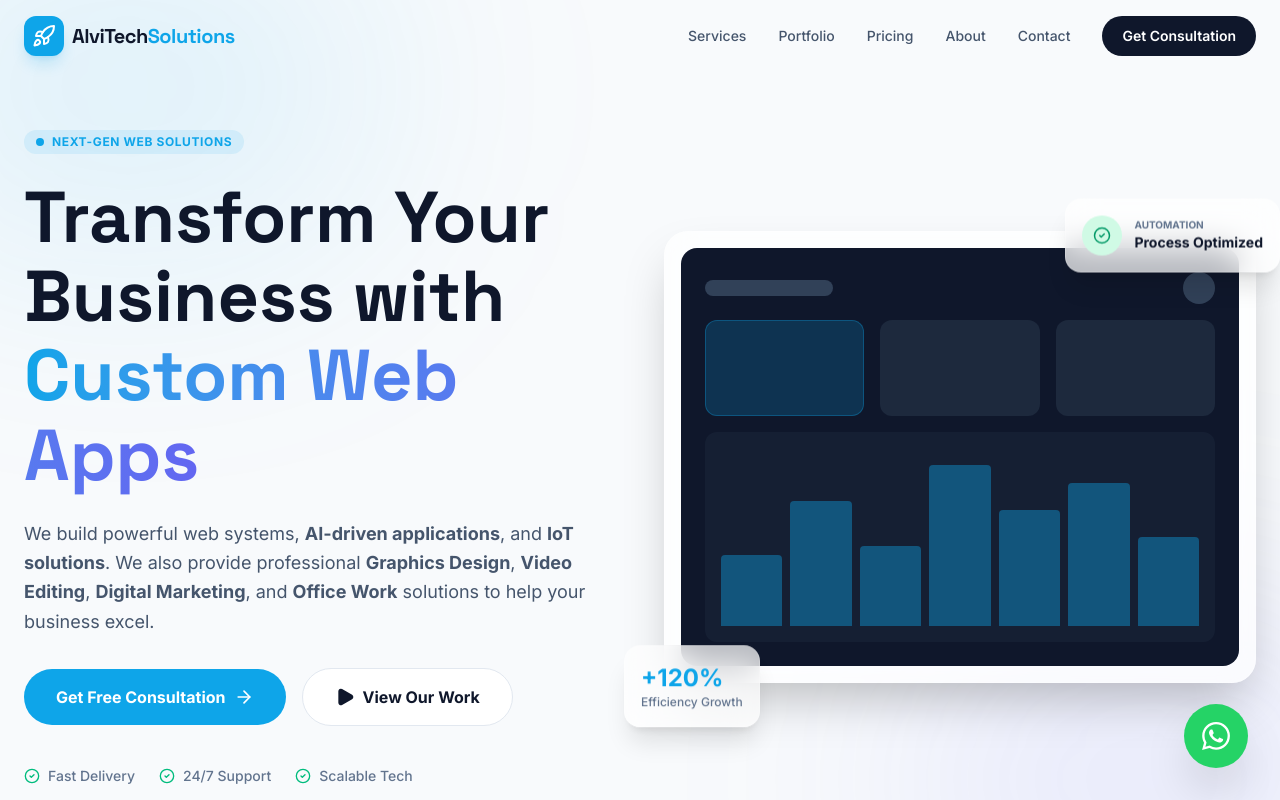
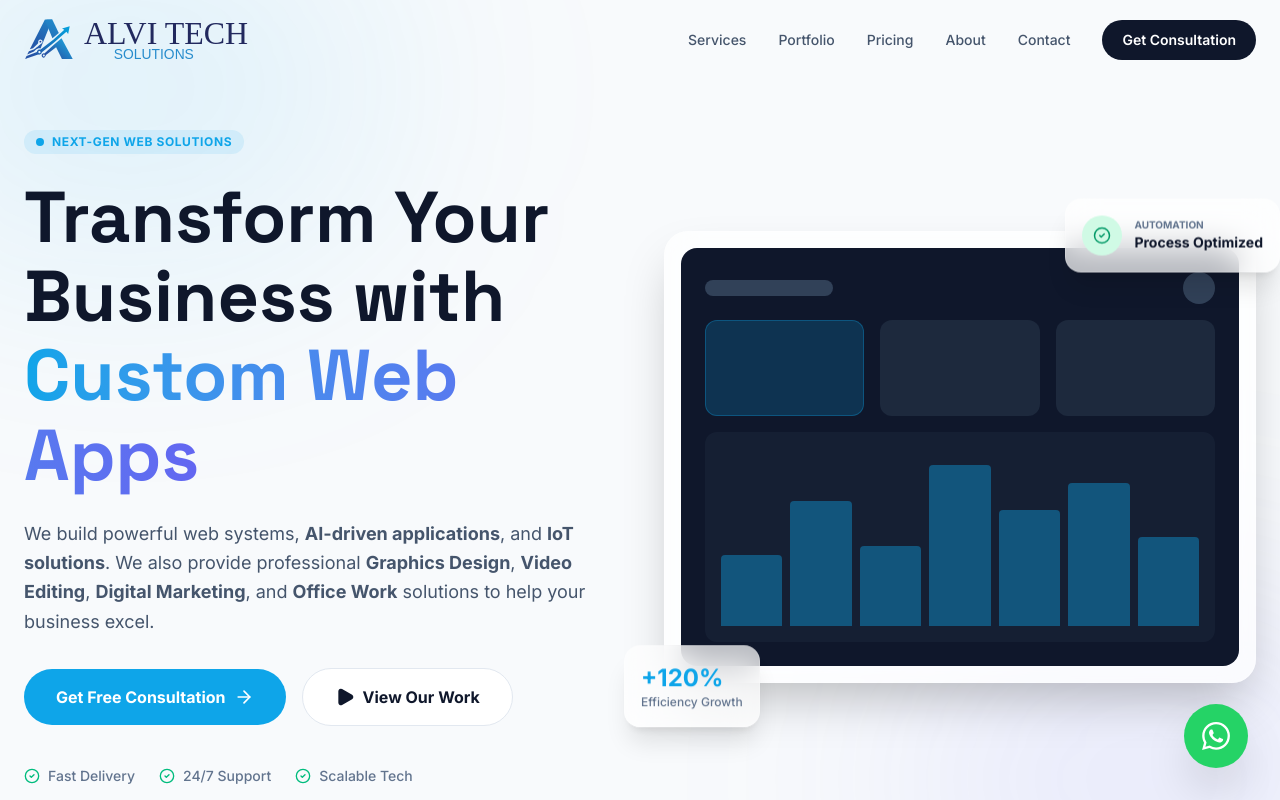
Before and after one commit to WaseemAkramAlvi/alvitechsolutions, a React (Vite) app: page / in a window 1280 px wide. Shown: the top 800 px of the page. Built offline with nearby package versions, Linux system fonts and the light colour scheme.

Commit message:
Add favicon and logo, update Navbar to use logo and adjust alignment

```diff
--- a/index.html
+++ b/index.html
@@ -4,6 +4,7 @@
     <meta charset="UTF-8" />
     <meta name="viewport" content="width=device-width, initial-scale=1.0" />
     <title>My Google AI Studio App</title>
+    <link rel="icon" type="image/svg+xml" href="/src/assets/fav_icon.svg" />
   </head>
   <body>
     <div id="root"></div>
--- a/src/components/Navbar.tsx
+++ b/src/components/Navbar.tsx
@@ -1,6 +1,7 @@
 import React, { useState, useEffect } from 'react';
 import { motion, AnimatePresence } from 'motion/react';
-import { Menu, X, Rocket } from 'lucide-react';
+import { Menu, X } from 'lucide-react';
+import Logo from '../assets/Logo.svg';
 import { cn } from '@/src/lib/utils';
 
 const Navbar = () => {
@@ -31,13 +32,8 @@ const Navbar = () => {
       )}
     >
       <div className="max-w-7xl mx-auto flex items-center justify-between">
-        <a href="/" className="flex items-center gap-2 group">
-          <div className="w-10 h-10 bg-primary rounded-xl flex items-center justify-center text-white shadow-lg shadow-primary/20 group-hover:scale-110 transition-transform">
-            <Rocket size={24} />
-          </div>
-          <span className="font-display font-bold text-xl tracking-tight">
-            AlviTech<span className="text-primary">Solutions</span>
-          </span>
+        <a href="/" className="flex items-center">
+          <img src={Logo} alt="Logo" className="h-12 w-auto object-contain" />
         </a>
 
         {/* Desktop Nav */}
```
Also changed, not shown: src/assets/Logo.svg (added), src/assets/fav_icon.svg (added).
